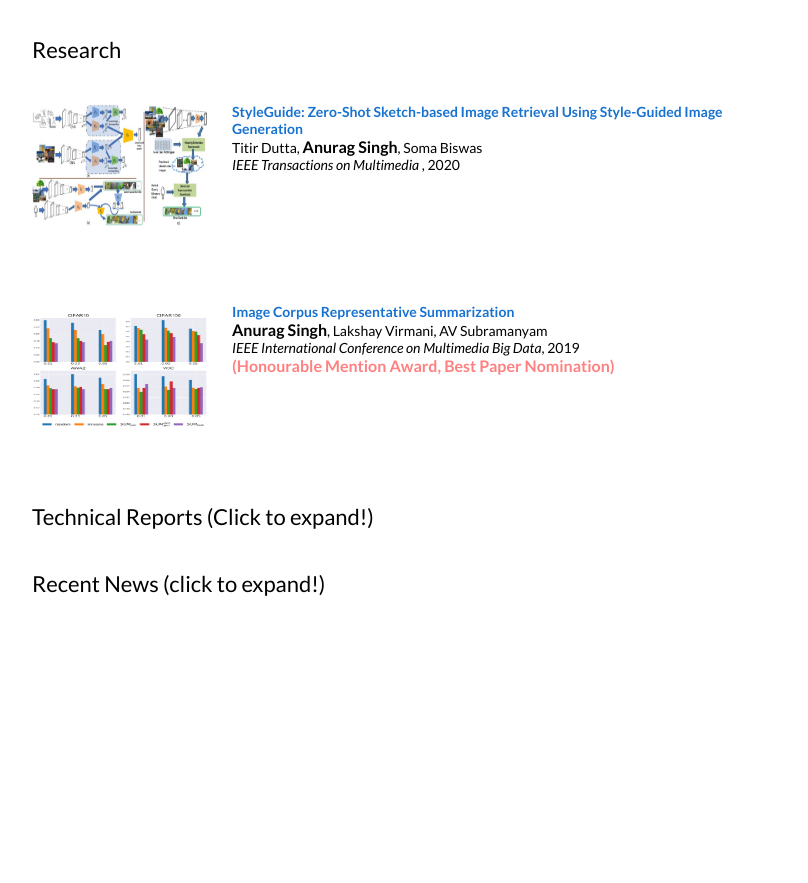
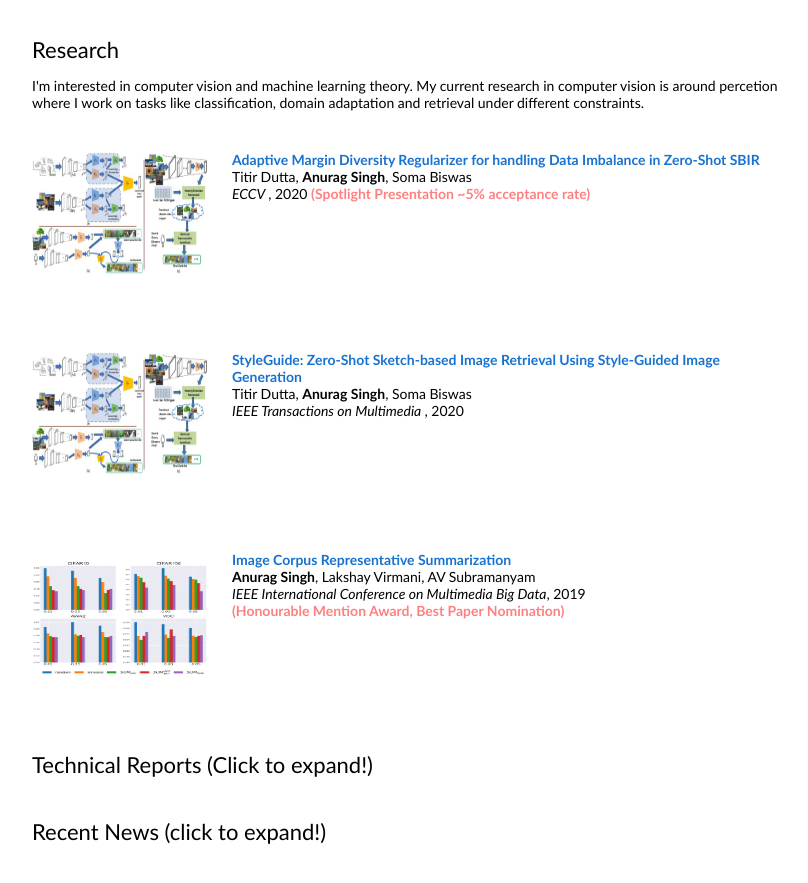
Before and after one commit to Anurag14/anurag14.github.io, a Jekyll site: the page built from index.html, in a window 1280 px wide, cut to the strip 312-1225 px from the top of the page. Shown: the top 883 px of the strip, without its empty margins (228-1036 px from the left). Built offline with Jekyll 4.4.1, drawn with Linux system fonts in a browser that asks for light colours; before the commit the page ends 977 px from its top, so only the background shows below that.

Commit message:
barron UI

```diff
--- a/_layouts/mainpage.html
+++ b/_layouts/mainpage.html
@@ -4,70 +4,12 @@
   <meta name="google-site-verification" content="pnhSl_4QpOsiADybbAIgZVtnw2NZ0SS7gwscbOeagoA" />
   <meta name=viewport content=“width=800”>
   <meta name="generator" content="HTML Tidy for Linux/x86 (vers 11 February 2007), see www.w3.org">
-  <style type="text/css">
-    /* Color scheme stolen from Sergey Karayev */
-    a {
-    color: #1772d0;
-    text-decoration:none;
-    }
-    a:focus, a:hover {
-    color: #f09228;
-    text-decoration:none;
-    }
-    body,td,th,tr,p,a{
-    font-family: 'Lato', Verdana, Helvetica, sans-serif;
-    font-size: 14px;
-    }
-    ul,li{
-    font-family: 'Lato', Verdana, Helvetica, sans-serif;
-    font-size: 14px;
-    /*-webkit-text-size-adjust:none;*/
-    }
-    strong {
-    font-family: 'Lato', Verdana, Helvetica, sans-serif;
-    font-size: 16px;
-    }
-    heading {
-    font-family: 'Lato', Verdana, Helvetica, sans-serif;
-    font-size: 22px;
-    }
-    papertitle {
-    font-family: 'Lato', Verdana, Helvetica, sans-serif;
-    font-size: 14px;
-    font-weight: 700
-    }
-    name {
-    font-family: 'Lato', Verdana, Helvetica, sans-serif;
-    font-size: 32px;
-    }
-    .one
-    {
-    width: 160px;
-    height: 160px;
-    position: relative;
-    }
-    .two
-    {
-    width: 160px;
-    height: 160px;
-    position: absolute;
-    transition: opacity .2s ease-in-out;
-    -moz-transition: opacity .2s ease-in-out;
-    -webkit-transition: opacity .2s ease-in-out;
-    }
-    .fade {
-     transition: opacity .2s ease-in-out;
-     -moz-transition: opacity .2s ease-in-out;
-     -webkit-transition: opacity .2s ease-in-out;
-    }
-    span.highlight {
-        background-color: #ffffd0;
-    }
-  </style>
+
   <link rel="icon" type="image/png" href="seal_icon.png">
   <title>Anurag Singh, Dreamer? Nah Sleeper</title>
   <meta http-equiv="Content-Type" content="text/html; charset=us-ascii">
   <link href='http://fonts.googleapis.com/css?family=Lato:400,700,400italic,700italic' rel='stylesheet' type='text/css'>
+  <link href="css/stylesheet.css" rel="stylesheet" type="text/css">
   </head>
   <body>
   <table width="800" border="0" align="center" cellspacing="0" cellpadding="0">
@@ -102,13 +44,38 @@
       <tr>
         <td width="100%" valign="middle">
           <heading>Research</heading>
-          <!-- <p>
-          I'm interested in computer vision, machine learning, statistics, optimization, image processing, virtual reality, and computational photography. Much of my research is about inferring the physical world (shape, depth, motion, paint, light, colors, etc) from images. I have also worked in astronomy and biology. Representative papers are <span class="highlight">highlighted</span>.
-          </p> -->
+          <p>
+          I'm interested in computer vision and machine learning theory. My current research in computer vision is around percetion where I work on tasks like classification, domain adaptation and retrieval under different constraints.
+          <!--Representative papers are <span class="highlight">highlighted</span>.-->
+          </p>
         </td>
       </tr>
   </table>
   <table width="100%" align="center" border="0" cellspacing="0" cellpadding="20">
+  	<tr onmouseout="hdrnet_stop()" onmouseover="hdrnet_start()" >
+      <td width="25%">
+        <div class="one">
+        <div class="two" id = 'styleguide_image'><img src='images/style_guide.png' , height="125", width ="175" ></div>
+        <img src='images/style_guide.png', height="125", width ="175">
+        </div>
+        <script type="text/javascript">
+        function hdrnet_start() {
+        document.getElementById('styleguide_image').style.opacity = "1";
+        }
+        function hdrnet_stop() {
+        document.getElementById('styleguide_image').style.opacity = "0";
+        }
+        hdrnet_stop()
+        </script>
+      </td>
+      <td valign="top" width="75%">
+        <p><a href="https://anurag14.github.io/images/StyleGuide_main.pdf" target="_blank">
+        <papertitle>Adaptive Margin Diversity Regularizer for handling Data Imbalance in Zero-Shot SBIR</papertitle></a><br>
+          Titir Dutta, <strong>Anurag Singh</strong>, Soma Biswas<br>
+        <em>ECCV </em>, 2020 <font color="#FF8080"><strong>(Spotlight Presentation ~5% acceptance rate)</strong></font><br>
+        <p></p>
+      </td>
+    </tr>
     <tr onmouseout="hdrnet_stop()" onmouseover="hdrnet_start()" >
       <td width="25%">
         <div class="one">
--- /dev/null
+++ b/css/stylesheet.css
@@ -0,0 +1,131 @@
+/* latin-ext */
+@font-face {
+  font-family: 'Lato';
+  font-style: italic;
+  font-weight: 400;
+  src: local('Lato Italic'), local('Lato-Italic'), url(https://fonts.gstatic.com/s/lato/v15/S6u8w4BMUTPHjxsAUi-qNiXg7eU0.woff2) format('woff2');
+  unicode-range: U+0100-024F, U+0259, U+1E00-1EFF, U+2020, U+20A0-20AB, U+20AD-20CF, U+2113, U+2C60-2C7F, U+A720-A7FF;
+}
+/* latin */
+@font-face {
+  font-family: 'Lato';
+  font-style: italic;
+  font-weight: 400;
+  src: local('Lato Italic'), local('Lato-Italic'), url(https://fonts.gstatic.com/s/lato/v15/S6u8w4BMUTPHjxsAXC-qNiXg7Q.woff2) format('woff2');
+  unicode-range: U+0000-00FF, U+0131, U+0152-0153, U+02BB-02BC, U+02C6, U+02DA, U+02DC, U+2000-206F, U+2074, U+20AC, U+2122, U+2191, U+2193, U+2212, U+2215, U+FEFF, U+FFFD;
+}
+/* latin-ext */
+@font-face {
+  font-family: 'Lato';
+  font-style: italic;
+  font-weight: 700;
+  src: local('Lato Bold Italic'), local('Lato-BoldItalic'), url(https://fonts.gstatic.com/s/lato/v15/S6u_w4BMUTPHjxsI5wq_FQftx9897sxZ.woff2) format('woff2');
+  unicode-range: U+0100-024F, U+0259, U+1E00-1EFF, U+2020, U+20A0-20AB, U+20AD-20CF, U+2113, U+2C60-2C7F, U+A720-A7FF;
+}
+/* latin */
+@font-face {
+  font-family: 'Lato';
+  font-style: italic;
+  font-weight: 700;
+  src: local('Lato Bold Italic'), local('Lato-BoldItalic'), url(https://fonts.gstatic.com/s/lato/v15/S6u_w4BMUTPHjxsI5wq_Gwftx9897g.woff2) format('woff2');
+  unicode-range: U+0000-00FF, U+0131, U+0152-0153, U+02BB-02BC, U+02C6, U+02DA, U+02DC, U+2000-206F, U+2074, U+20AC, U+2122, U+2191, U+2193, U+2212, U+2215, U+FEFF, U+FFFD;
+}
+/* latin-ext */
+@font-face {
+  font-family: 'Lato';
+  font-style: normal;
+  font-weight: 400;
+  src: local('Lato Regular'), local('Lato-Regular'), url(https://fonts.gstatic.com/s/lato/v15/S6uyw4BMUTPHjxAwXiWtFCfQ7A.woff2) format('woff2');
+  unicode-range: U+0100-024F, U+0259, U+1E00-1EFF, U+2020, U+20A0-20AB, U+20AD-20CF, U+2113, U+2C60-2C7F, U+A720-A7FF;
+}
+/* latin */
+@font-face {
+  font-family: 'Lato';
+  font-style: normal;
+  font-weight: 400;
+  src: local('Lato Regular'), local('Lato-Regular'), url(https://fonts.gstatic.com/s/lato/v15/S6uyw4BMUTPHjx4wXiWtFCc.woff2) format('woff2');
+  unicode-range: U+0000-00FF, U+0131, U+0152-0153, U+02BB-02BC, U+02C6, U+02DA, U+02DC, U+2000-206F, U+2074, U+20AC, U+2122, U+2191, U+2193, U+2212, U+2215, U+FEFF, U+FFFD;
+}
+/* latin-ext */
+@font-face {
+  font-family: 'Lato';
+  font-style: normal;
+  font-weight: 700;
+  src: local('Lato Bold'), local('Lato-Bold'), url(https://fonts.gstatic.com/s/lato/v15/S6u9w4BMUTPHh6UVSwaPGQ3q5d0N7w.woff2) format('woff2');
+  unicode-range: U+0100-024F, U+0259, U+1E00-1EFF, U+2020, U+20A0-20AB, U+20AD-20CF, U+2113, U+2C60-2C7F, U+A720-A7FF;
+}
+/* latin */
+@font-face {
+  font-family: 'Lato';
+  font-style: normal;
+  font-weight: 700;
+  src: local('Lato Bold'), local('Lato-Bold'), url(https://fonts.gstatic.com/s/lato/v15/S6u9w4BMUTPHh6UVSwiPGQ3q5d0.woff2) format('woff2');
+  unicode-range: U+0000-00FF, U+0131, U+0152-0153, U+02BB-02BC, U+02C6, U+02DA, U+02DC, U+2000-206F, U+2074, U+20AC, U+2122, U+2191, U+2193, U+2212, U+2215, U+FEFF, U+FFFD;
+}
+
+a {
+  color: #1772d0;
+  text-decoration: none;
+}
+
+a:focus,
+a:hover {
+  color: #f09228;
+  text-decoration: none;
+}
+
+body,
+td,
+th,
+tr,
+p,
+a {
+  font-family: 'Lato', Verdana, Helvetica, sans-serif;
+  font-size: 14px
+}
+
+strong {
+  font-family: 'Lato', Verdana, Helvetica, sans-serif;
+  font-size: 14px;
+}
+
+heading {
+  font-family: 'Lato', Verdana, Helvetica, sans-serif;
+  font-size: 22px;
+}
+
+papertitle {
+  font-family: 'Lato', Verdana, Helvetica, sans-serif;
+  font-size: 14px;
+  font-weight: 700
+}
+
+name {
+  font-family: 'Lato', Verdana, Helvetica, sans-serif;
+  font-size: 32px;
+}
+
+.one {
+  width: 160px;
+  height: 160px;
+  position: relative;
+}
+
+.two {
+  width: 160px;
+  height: 160px;
+  position: absolute;
+  transition: opacity .2s ease-in-out;
+  -moz-transition: opacity .2s ease-in-out;
+  -webkit-transition: opacity .2s ease-in-out;
+}
+
+.fade {
+  transition: opacity .2s ease-in-out;
+  -moz-transition: opacity .2s ease-in-out;
+  -webkit-transition: opacity .2s ease-in-out;
+}
+
+span.highlight {
+  background-color: #ffffd0;
+}
```
